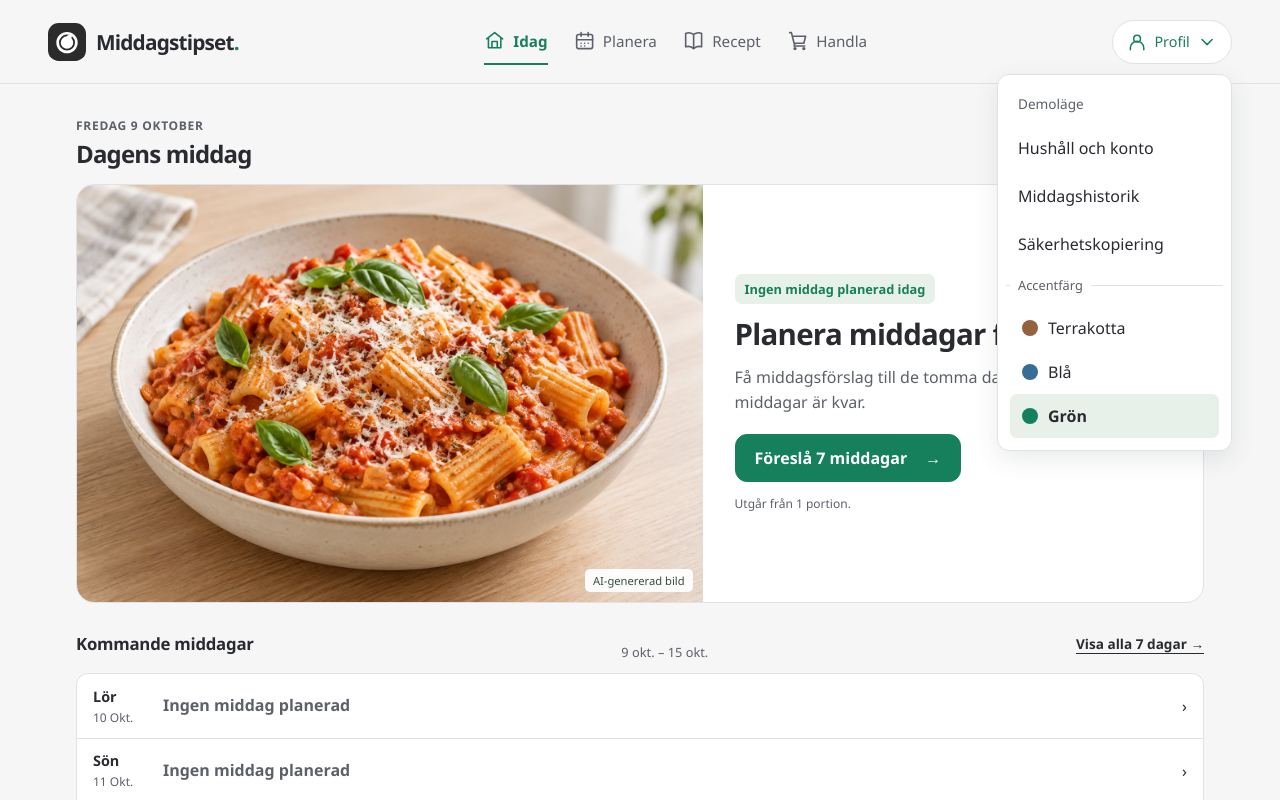
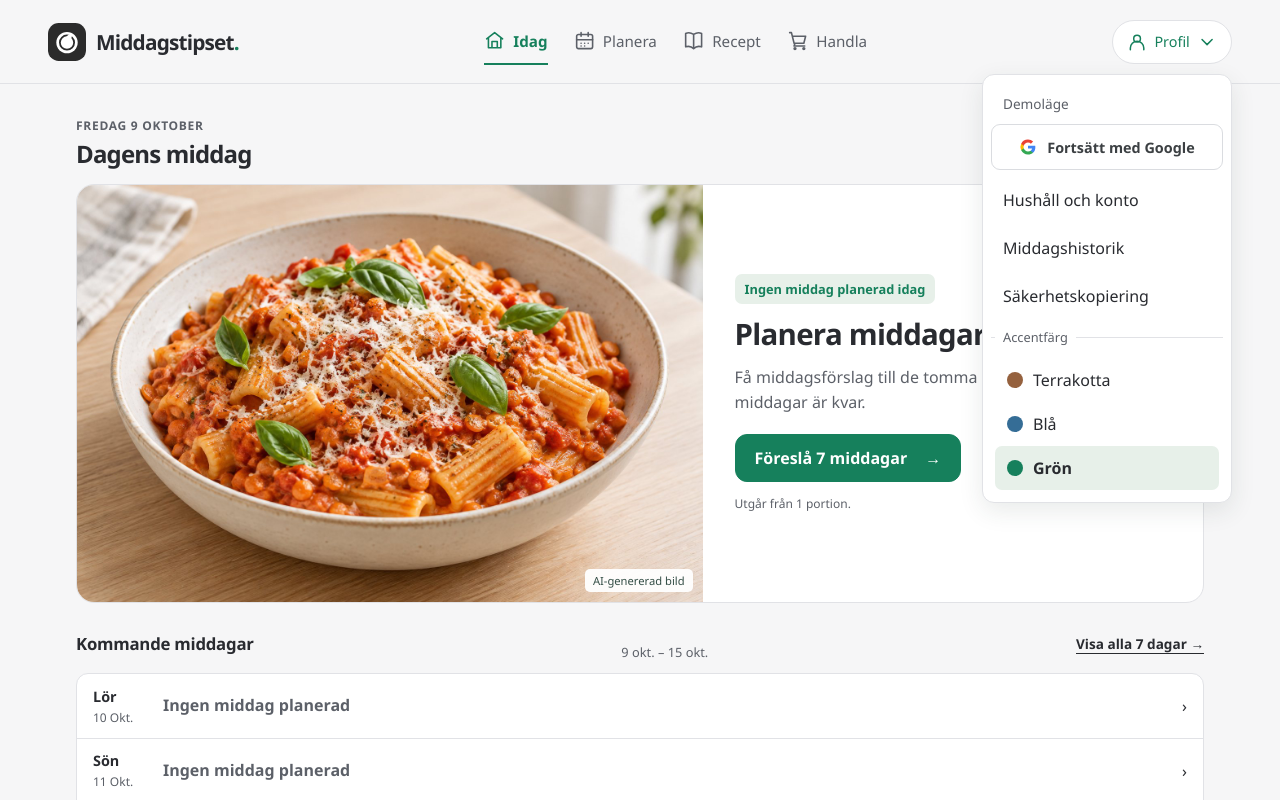
Before and after one commit to hjelmdev/middagstipset, an Angular app: page /#/idag in a window 1280 px wide. Both pictures are taken after a click on the button "Profil". Shown: the top 800 px of the page. Built offline with nearby package versions, Linux system fonts and the light colour scheme.

Commit message:
Move Google sign-in to profile menu

```diff
--- a/src/app/app.html
+++ b/src/app/app.html
@@ -7,7 +7,17 @@
   <div class="profile-menu">
     <button id="profile-button" class="account-link" aria-label="Öppna profilmenyn" [attr.aria-expanded]="profileOpen()" aria-controls="profile-links" (click)="profileOpen.set(!profileOpen())"><app-icon name="user" /><span class="profile-label">Profil</span><app-icon name="chevron" /></button>
     @if (profileOpen()) {
-      <div id="profile-links" class="profile-dropdown"><p>{{ auth.user()?.displayName ?? 'Demoläge' }}</p><a routerLink="/hushall">Hushåll och konto</a><a routerLink="/historik">Middagshistorik</a><a routerLink="/data">Säkerhetskopiering</a><fieldset class="palette-picker"><legend>Accentfärg</legend><button (click)="setPalette('coral')" [attr.aria-pressed]="palette() === 'coral'"><span class="color-dot coral" aria-hidden="true"></span>Terrakotta</button><button (click)="setPalette('blue')" [attr.aria-pressed]="palette() === 'blue'"><span class="color-dot blue" aria-hidden="true"></span>Blå</button><button (click)="setPalette('green')" [attr.aria-pressed]="palette() === 'green'"><span class="color-dot green" aria-hidden="true"></span>Grön</button></fieldset></div>
+      <div id="profile-links" class="profile-dropdown">
+        <p>{{ auth.user()?.displayName ?? 'Demoläge' }}</p>
+        @if (!auth.user()) {
+          <button class="profile-login" (click)="auth.signInWithGoogle()" [disabled]="!auth.configured()">
+            <svg viewBox="0 0 48 48" aria-hidden="true"><path fill="#4285F4" d="M43.6 24.5c0-1.4-.1-2.8-.4-4.1H24v7.8h11a9.4 9.4 0 0 1-4.1 6.2v5.1h6.6c3.9-3.6 6.1-8.8 6.1-15Z"/><path fill="#34A853" d="M24 44c5.5 0 10.1-1.8 13.5-4.8l-6.6-5.1c-1.8 1.2-4.1 2-6.9 2-5.3 0-9.8-3.6-11.4-8.5H5.8v5.3A20 20 0 0 0 24 44Z"/><path fill="#FBBC05" d="M12.6 27.6a12 12 0 0 1 0-7.2v-5.3H5.8a20 20 0 0 0 0 17.8l6.8-5.3Z"/><path fill="#EA4335" d="M24 11.9c3 0 5.7 1 7.8 3.1l5.8-5.8C34.1 6 29.5 4 24 4A20 20 0 0 0 5.8 15.1l6.8 5.3c1.6-4.9 6.1-8.5 11.4-8.5Z"/></svg>
+            Fortsätt med Google
+          </button>
+        }
+        <a routerLink="/hushall">Hushåll och konto</a><a routerLink="/historik">Middagshistorik</a><a routerLink="/data">Säkerhetskopiering</a>
+        <fieldset class="palette-picker"><legend>Accentfärg</legend><button (click)="setPalette('coral')" [attr.aria-pressed]="palette() === 'coral'"><span class="color-dot coral" aria-hidden="true"></span>Terrakotta</button><button (click)="setPalette('blue')" [attr.aria-pressed]="palette() === 'blue'"><span class="color-dot blue" aria-hidden="true"></span>Blå</button><button (click)="setPalette('green')" [attr.aria-pressed]="palette() === 'green'"><span class="color-dot green" aria-hidden="true"></span>Grön</button></fieldset>
+      </div>
     }
   </div>
 </header>
@@ -16,6 +26,7 @@
   @else if (store.error()) { <div class="status-card" role="alert"><h1>Vi kunde inte öppna din plan</h1><p>{{ store.error() }}</p><button class="primary" (click)="store.retry()">Försök igen</button></div> }
   @else {
     @if (store.actionNotice()) { <aside class="notice" role="alert">{{ store.actionNotice() }} <button (click)="store.actionNotice.set('')">Stäng</button></aside> }
+    @if (auth.error()) { <p class="feedback error" role="alert">{{ auth.error() }}</p> }
     <router-outlet />
   }
   @if (store.saving()) { <p class="save-status" role="status">Sparar ändringar…</p> }
--- a/src/app/core/auth.service.ts
+++ b/src/app/core/auth.service.ts
@@ -1,4 +1,5 @@
-import { Injectable, signal } from '@angular/core';
+import { Injectable, inject, signal } from '@angular/core';
+import { Router } from '@angular/router';
 import { createClient, type SupabaseClient } from '@supabase/supabase-js';
 import type { AuthUser } from '../domain/models';
 import { loadRuntimeConfig } from './runtime-config';
@@ -10,6 +11,8 @@ export interface AuthGateway {
 }
 @Injectable({ providedIn: 'root' })
 export class AuthService implements AuthGateway {
+  private readonly router = inject(Router);
+  private readonly returnPathKey = 'middagstipset.auth.return-path';
   readonly user = signal<AuthUser | null>(null);
   readonly ready = signal(false);
   readonly configured = signal(false);
@@ -26,19 +29,30 @@ export class AuthService implements AuthGateway {
       this.client.auth.onAuthStateChange((_event, session) => {
         const user = session?.user;
         this.user.set(user ? { id: user.id, displayName: String(user.user_metadata['full_name'] ?? 'Mitt konto'), email: user.email } : null);
+        if (user) this.restoreReturnPath();
       });
       const { data, error } = await this.client.auth.getSession();
       if (error) throw error;
       const user = data.session?.user;
       this.user.set(user ? { id: user.id, displayName: String(user.user_metadata['full_name'] ?? 'Mitt konto'), email: user.email } : null);
+      if (user) this.restoreReturnPath();
     } catch { this.error.set('Kunde inte ansluta till kontot. Kontrollera inställningarna och försök igen.'); }
     finally { this.ready.set(true); }
   }
   async signInWithGoogle(): Promise<void> {
     this.error.set('');
     if (!this.client) { this.error.set('Google-inloggning aktiveras när Supabase är anslutet. Du kan använda demoläget så länge.'); return; }
+    try { sessionStorage.setItem(this.returnPathKey, this.router.url || '/idag'); } catch { /* Route restoration is optional if browser storage is blocked. */ }
     const { error } = await this.client.auth.signInWithOAuth({ provider: 'google', options: { redirectTo: `${location.origin}${location.pathname}` } });
-    if (error) this.error.set('Google-inloggningen kunde inte starta. Försök igen.');
+    if (error) {
+      try { sessionStorage.removeItem(this.returnPathKey); } catch { /* Ignore unavailable browser storage. */ }
+      this.error.set('Google-inloggningen kunde inte starta. Försök igen.');
+    }
+  }
+  private restoreReturnPath(): void {
+    let path: string | null = null;
+    try { path = sessionStorage.getItem(this.returnPathKey); sessionStorage.removeItem(this.returnPathKey); } catch { /* Ignore unavailable browser storage. */ }
+    if (path?.startsWith('/') && !path.startsWith('//')) queueMicrotask(() => void this.router.navigateByUrl(path!));
   }
   async signOut(): Promise<void> {
     const { error } = await this.client!.auth.signOut();
--- a/src/app/features/planner-page.html
+++ b/src/app/features/planner-page.html
@@ -61,7 +61,7 @@
   @if (screen() === 'household') {
     <section class="page-intro"><div><p class="eyebrow">RUNT SAMMA BORD</p><h1>{{ store.state()?.household?.name }}</h1><p>Här börjar din plan. Personer som äter är skilda från konton.</p></div></section>
     <div class="household-grid"><section class="panel"><h2>Mitt hushåll</h2><form (ngSubmit)="rename()"><label for="household-name">Hushållets namn</label><div class="input-row"><input id="household-name" name="name" maxlength="80" [placeholder]="store.state()?.household?.name ?? ''" [ngModel]="newName()" (ngModelChange)="newName.set($event)"><button class="secondary" type="submit" [disabled]="!newName().trim()">Spara</button></div></form>@defer (on immediate) { <app-household-people /> } @defer (on immediate) { <app-household-presets /> }</section>
-      <section class="panel"><h2>Kontot</h2>@if (store.auth.user(); as user) { <p>Inloggad som <strong>{{ user.displayName }}</strong></p><p class="small muted">Hushåll och veckoplaner sparas i ditt privata Supabase-konto.</p><button class="secondary" (click)="signOut()">Logga ut</button> } @else { <p>Prova planeringen direkt. I demoläget sparas den i den här webbläsaren.</p><button class="google-button" (click)="signIn()" [disabled]="!store.auth.configured()"><span aria-hidden="true">G</span> Fortsätt med Google</button>@if (!store.auth.configured()) { <p class="small muted">Google-inloggning aktiveras när Supabase-projektet är anslutet.</p> } } @if (store.auth.error()) { <p class="error" role="alert">{{ store.auth.error() }}</p> }</section></div>
+      <section class="panel account-panel"><h2>Kontot</h2>@if (store.auth.user(); as user) { <p>Inloggad som <strong>{{ user.displayName }}</strong></p><p class="small muted">Hushåll och veckoplaner sparas i ditt privata Supabase-konto.</p><button class="secondary" (click)="signOut()">Logga ut</button> } @else { <p>Du kan prova planeringen i demoläget. Logga in via Profil-menyn för att spara till ditt konto.</p>@if (!store.auth.configured()) { <p class="small muted">Google-inloggning aktiveras när Supabase-projektet är anslutet.</p> } }</section></div>
   }
   @if (screen() === 'shopping') {
     <section class="page-intro"><div><p class="eyebrow">FRÅN PLAN TILL MATKASSE</p><h1>Handla till middagarna.</h1><p>Ingredienser för valda dagar, samlade efter avdelning. Lagade middagar räknas bort.</p></div></section>
--- a/src/styles.scss
+++ b/src/styles.scss
@@ -23,10 +23,13 @@ p { line-height: 1.6; }
 .desktop-nav a.active { color: var(--forest); border-color: var(--forest); font-weight: 600; }
 .account-link { display: flex; align-items: center; gap: 7px; background: var(--paper); color: var(--forest); border: 1px solid var(--line); padding: 9px 14px; min-height: 44px; border-radius: 99px; font-size: .9rem; }
 .profile-menu { position: relative; }
-.profile-dropdown { position: absolute; top: calc(100% + 10px); right: 0; width: 235px; background: var(--paper); border: 1px solid var(--line); border-radius: 12px; padding: 8px; box-shadow: 0 8px 24px #283a311a; z-index: 10; }
+.profile-dropdown { position: absolute; top: calc(100% + 10px); right: 0; width: 250px; background: var(--paper); border: 1px solid var(--line); border-radius: 12px; padding: 8px; box-shadow: 0 8px 24px #283a311a; z-index: 10; }
 .profile-dropdown p { font-size: .85rem; color: var(--muted); padding: 10px 12px; }
 .profile-dropdown a { display: flex; align-items: center; min-height: 48px; padding: 12px; border-radius: 7px; text-decoration: none; font-size: 1rem; }
 .profile-dropdown a:hover { background: var(--forest-soft); }
+.profile-login { width: 100%; display: flex; align-items: center; justify-content: center; gap: 10px; min-height: 46px; margin: 0 0 6px; padding: 9px 12px; border: 1px solid #dadce0; border-radius: 9px; background: #fff; color: #3c4043; font-size: .9rem; font-weight: 600; }
+.profile-login:hover { background: #f8faff; border-color: #c8d7ed; box-shadow: 0 1px 3px #20212424; }
+.profile-login svg { width: 18px; height: 18px; flex: none; }
 main { max-width: 1224px; margin: auto; padding: 32px 48px 60px; }
 .page-intro { display: flex; justify-content: space-between; align-items: flex-end; gap: 24px; margin-bottom: 24px; }
 .eyebrow { color: var(--forest); letter-spacing: .06em; font-size: .8rem; font-weight: 700; margin-bottom: 8px; text-transform: uppercase; }
@@ -104,7 +107,7 @@ select { border: 1px solid var(--line); color: var(--ink); background: var(--pap
 .recipe-card p { font-size: .83rem; margin: 12px 0 20px; color: var(--muted); }
 .plan-select { margin-top: auto; display: flex; justify-content: space-between; gap: 10px; align-items: center; font-size: .75rem; }
 .plan-select select { max-width: 65%; }
-.household-grid { display: grid; grid-template-columns: 1fr 1fr; gap: 24px; }
+.household-grid { display: grid; grid-template-columns: minmax(0, 1fr) minmax(280px, 360px); align-items: start; gap: 24px; }
 .panel { background: var(--paper); border: 1px solid var(--line); border-radius: 14px; padding: 30px; }
 .panel h2 { margin-bottom: 24px; }
 .panel p { margin-bottom: 20px; }
@@ -115,8 +118,6 @@ select { border: 1px solid var(--line); color: var(--ink); background: var(--pap
 .person-list > div { display: flex; align-items: center; gap: 14px; }
 .person-list small { display: block; color: var(--muted); margin-top: 5px; }
 .person-avatar { display: grid; place-items: center; border-radius: 50%; width: 45px; height: 45px; background: var(--forest-soft); }
-.google-button { background: white; border-color: var(--line); }
-.google-button span { font-weight: 750; font-size: 1.2rem; color: #4285f4; }
 .error { color: #a03023; }
 .status-card { padding: 50px 30px; text-align: center; border: 1px solid var(--line); border-radius: 14px; background: var(--paper); }
 .status-card p { margin: 20px 0; }
@@ -127,6 +128,7 @@ select { border: 1px solid var(--line); color: var(--ink); background: var(--pap
 .sr-only { position: absolute; height: 1px; width: 1px; overflow: hidden; clip-path: inset(50%); }
 .skip-link { position: fixed; top: -100px; left: 20px; z-index: 10; padding: 15px; background: white; &:focus { top: 10px; } }
 @media (max-width: 1000px) { .site-header { padding-inline: 28px; } main { padding-inline: 28px; } .meal-row { gap: 12px; grid-template-columns: 80px 1fr; } .meal-actions { grid-column: 2; } .recipe-grid { gap: 16px; } .recipe-card-body { padding: 18px; } .recipe-art img { height: 180px; } }
+@media (max-width: 820px) { .household-grid { grid-template-columns: 1fr; } }
 @media (max-width: 680px) {
   .site-header { padding: 10px 16px; } .brand { font-size: 1.2rem; } .brand img { width: 28px; height: 28px; } .desktop-nav { display: none; } .account-link { font-size: .9rem; padding: 8px 10px; }
   main { padding: 20px 16px 106px; } .page-intro { flex-direction: column; align-items: flex-start; margin-bottom: 18px; gap: 14px; } .page-intro p:not(.eyebrow) { font-size: .95rem; } .date-stamp { display: none; } h1 { font-size: 1.65rem; }
```
